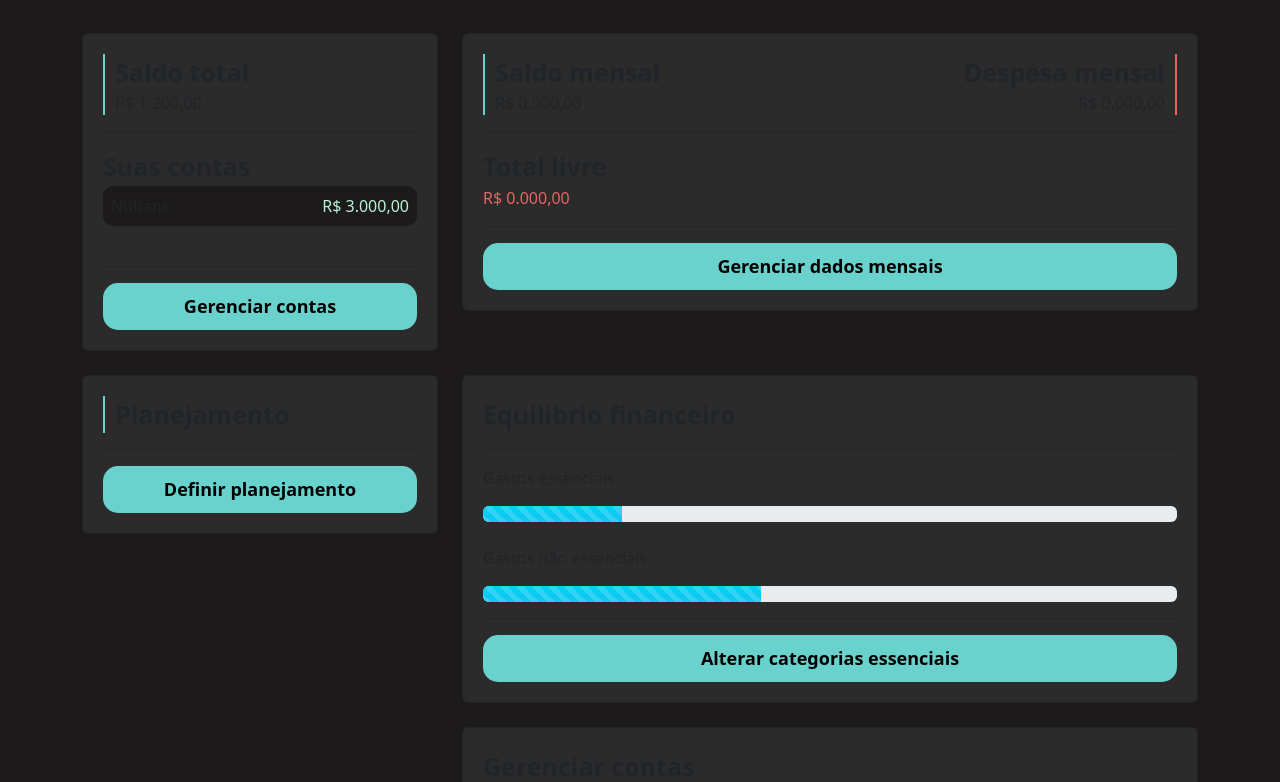
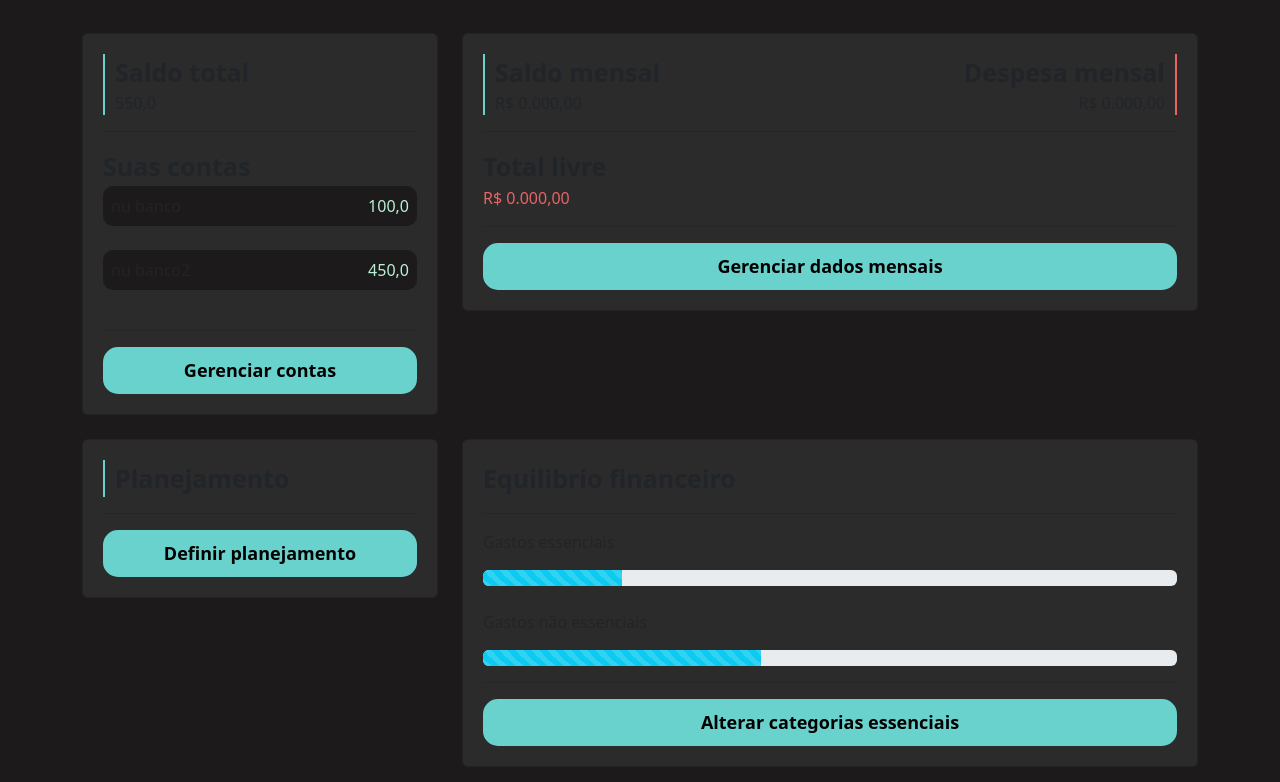
Before and after one commit to davidrobel/FINAN.CE, a Django app: page /perfil/home/ in a window 1280 px wide. Shown: the part 199-981 px from the top of the page. Run offline with Django 4.2, Linux system fonts and the light colour scheme; data comes from the database, SQL or seed files in the repository; both versions use the stored data as it was after the commit.

Commit message:
step: included utils files in PERFIL

```diff
--- a/perfil/templates/home.html
+++ b/perfil/templates/home.html
@@ -51,24 +51,24 @@
                     <div class="saldo">
                         <span class="fonte-destaque">Saldo total</span>
                         <br>
-                        <span class="font-light">R$ 1.200,00</span>
+                        <span class="font-light">{{total_contas}}</span>
                     </div>
                     <hr class="hr-borda">
                     <span class="fonte-destaque">Suas contas</span>
 
                     <div class="div-contas">
-
+                        {% for i in contas %}
                             <div class="lista-conta">
-                                <span>Nubank</span>
-                                <span class="total-conta">R$ 3.000,00</span>
+                                <span>{{i.apelido}}</span>
+                                <span class="total-conta">{{i.valor}}</span>
                             </div>
                             <br>
-
+                        {% endfor %}
 
 
                     </div>
                     <hr class="hr-borda">
-                    <a href="#" class="botao-principal">Gerenciar contas</a>
+                    <a href="{% url 'gerenciar' %}" class="botao-principal">Gerenciar contas</a>
                 </div>
 
             </div>
--- /dev/null
+++ b/perfil/utils.py
@@ -0,0 +1,5 @@
+def calcula_total(obj, campo):
+    total = 0
+    for i in obj:
+        total += getattr(i, campo)
+    return total
--- a/perfil/views.py
+++ b/perfil/views.py
@@ -3,11 +3,15 @@ from django.http import HttpResponse
 from .models import mConta, mCategoria
 from django.contrib import messages
 from django.contrib.messages import constants
-
+from .utils import calcula_total
 
 # Create your views here.
 def home (request):
-    return render(request, 'home.html')
+    contas = mConta.objects.all()
+
+    total_contas = calcula_total(contas, 'valor')
+
+    return render(request, 'home.html', {'contas': contas, 'total_contas':total_contas})
 
 
 
@@ -16,9 +20,7 @@ def gerenciar(request):
 
     contas = mConta.objects.all()
 
-    total_contas = 0
-    for conta in contas:
-        total_contas += conta.valor
+    total_contas = calcula_total(contas, 'valor')
 
     return render(request, 'gerenciar.html', {'contas':contas, 'total_contas':total_contas, 'categorias':categoria})
 
--- a/templates/bases/base.html
+++ b/templates/bases/base.html
@@ -16,7 +16,7 @@
   </head>
   <body>
     <nav class="navbar navbar-expand-lg navbar-dark" style="background-color: #201F1F;">
-        <a class="navbar-brand" style="margin-left: 30px" href="">FINAN.CE</a>
+        <a class="navbar-brand" style="margin-left: 30px" href="{% url 'home' %}">FINAN.CE</a>
     </nav>
     {% block 'body' %}{% endblock %}
     <script src="https://cdn.jsdelivr.net/npm/bootstrap@5.3.0-alpha1/dist/js/bootstrap.bundle.min.js"></script>
```
Also changed, not shown: db.sqlite3, media/icones/check.png (added), media/icones/entradas.png (deleted), media/icones/entradas_6XQGc8S.png (deleted), media/icones/entradas_HBujGen.png (deleted), media/icones/entradas_tHjwwGZ.png (deleted), media/icones/exit.png (deleted), media/icones/exit_FEZXu8W.png (deleted), media/icones/exit_rM1idts.png (deleted).
